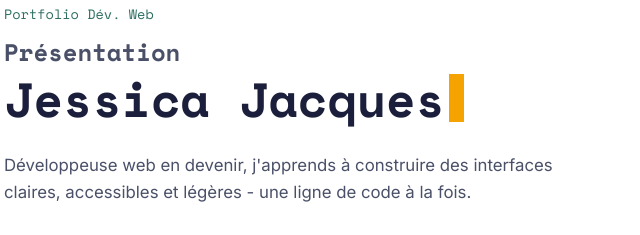
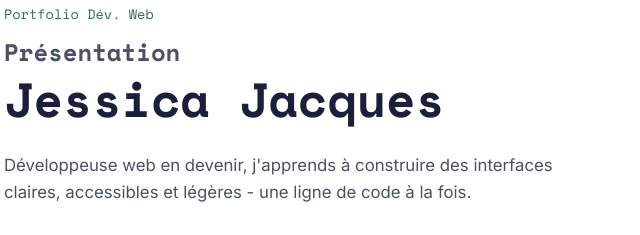
Before and after one commit to jacquesjessica4-cpu/jessicajacques.github.io, a plain HTML site: page index.html in a window 1280 px wide. Shown: the part 158-393 px from the top of the page, 168-808 px from the left. Drawn offline with nearby package versions, Linux system fonts and the light colour scheme.

Commit message:
Update style.css

```diff
--- a/style.css
+++ b/style.css
@@ -167,17 +167,6 @@ textarea:focus-visible{
   font-size: 0.5em;
   color: var(--text-soft);
 }
-.typed-name::after{
-  content: "";
-  display: inline-block;
-  width: 0.5ch;
-  height: 1em;
-  background: var(--amber);
-  margin-left: 4px;
-  animation: blink 1s step-end infinite;
-  vertical-align: -0.1em;
-}
-@keyframes blink{ 50%{ opacity: 0; } }
 .hero-sub{
   max-width: 55ch;
   color: var(--text-soft);
```
